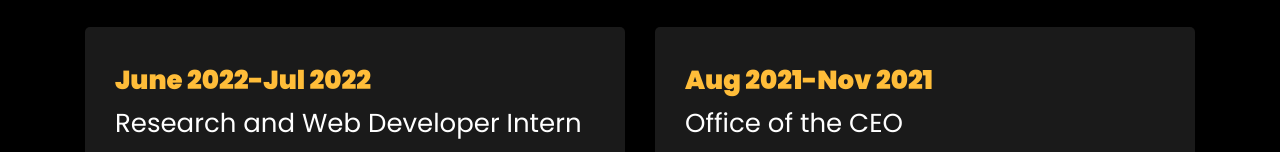
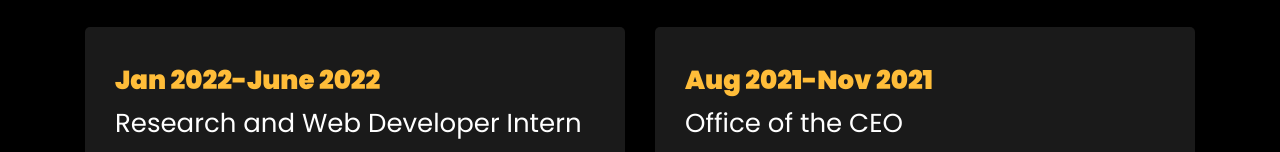
Before and after one commit to harshaarg/harshaareddy.github.io, a plain HTML site: page index.html in a window 1280 px wide. Shown: the part 2834-2986 px from the top of the page. Drawn offline with Linux system fonts and the light colour scheme; files whose address does not match are found by name.

Commit message:
Update index.html

```diff
--- a/index.html
+++ b/index.html
@@ -380,7 +380,7 @@
 			</div>
 			<div class="col-md-6">
 				<div class="resume-wrap ftco-animate">
-					<span class="date">June 2022-Jul 2022</span>
+					<span class="date">Jan 2022-June 2022</span>
 					<h2>Research and Web Developer Intern</h2>
 					<span class="position">Mahankaleswara Agri Tech Private Limited</span>
 					<p class="mt-4">Agritech connect
```
